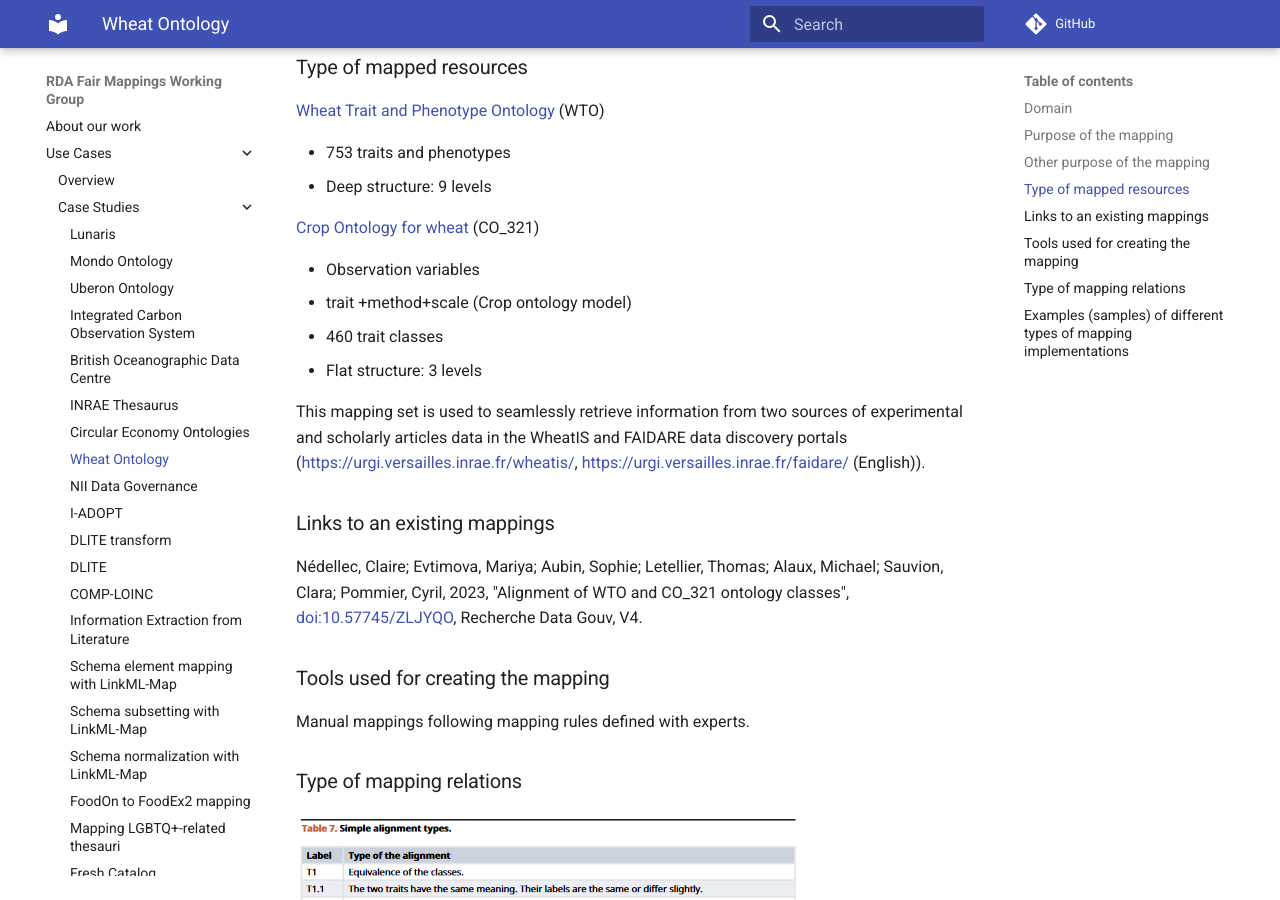
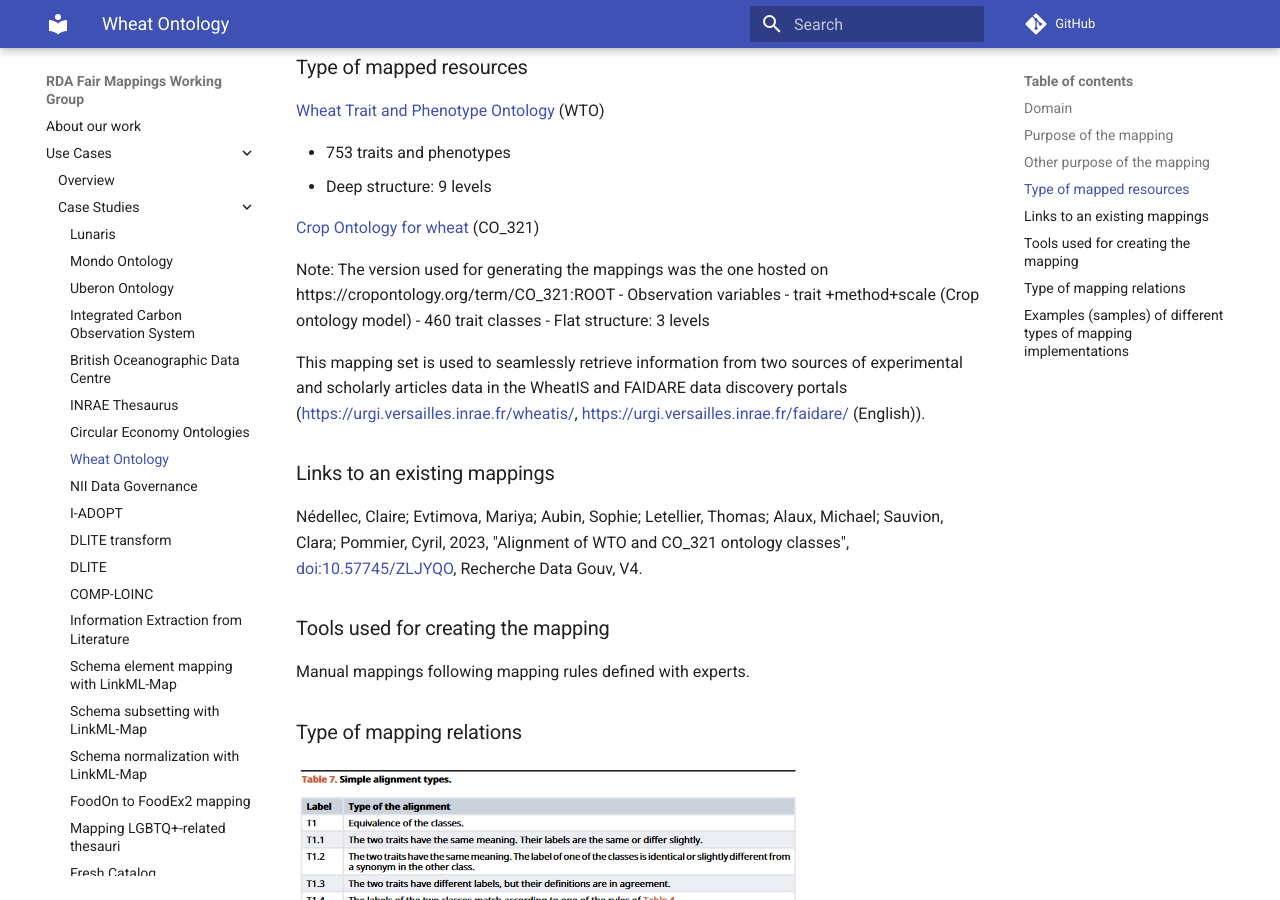
Before and after one commit to mapping-commons/rda-fair-mappings, an MkDocs documentation site: the page built from docs/case-study/case-study-wheatontology.md, in a window 1280 px wide and 900 px high, scrolled down 771 px. Built offline with MkDocs 1.6.1 and Material for MkDocs 9.7.7, drawn with Linux system fonts in a browser that asks for light colours; comment, search, counter and statistics services are not loaded.

Commit message:
[create-pull-request] automated change

```diff
--- a/docs/case-study/case-study-wheatontology.md
+++ b/docs/case-study/case-study-wheatontology.md
@@ -30,8 +30,9 @@
 - 753 traits and phenotypes
 - Deep structure: 9 levels
 
-[Crop Ontology for wheat](https://cropontology.org/term/CO_321:ROOT) (CO_321)
+[Crop Ontology for wheat](https://github.com/Planteome/CO_321-wheat-traits) (CO_321)
 
+Note: The version  used for generating the mappings was the one hosted on https://cropontology.org/term/CO_321:ROOT
 - Observation variables
 - trait +method+scale (Crop ontology model)
 - 460 trait classes
```
